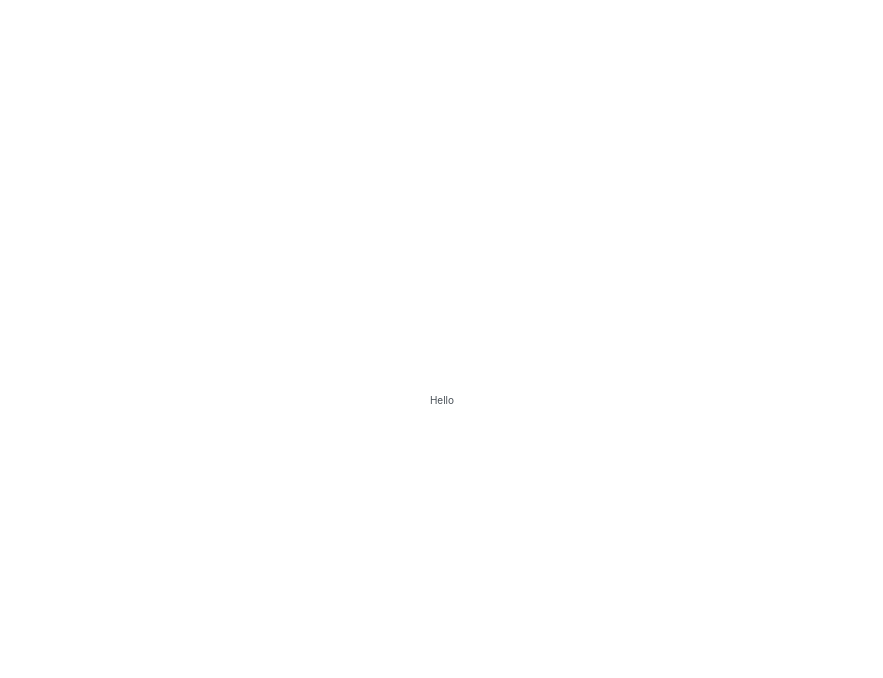
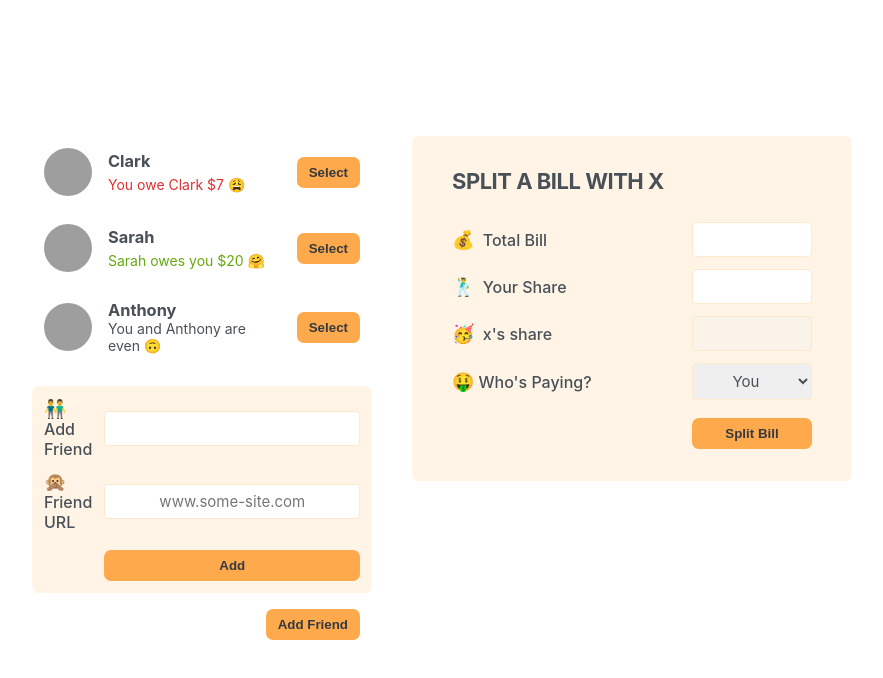
Before and after one commit to rzemlin/eat-n-split, a React (Create React App) app: page / in a window 1280 px wide. Shown: the top 678 px of the page, without its empty margins (198-1081 px from the left). Built offline with nearby package versions, Linux system fonts and the light colour scheme; grey boxes are pictures that could not be loaded.

Commit message:
add static components

```diff
--- a/src/App.js
+++ b/src/App.js
@@ -1,3 +1,5 @@
+import './App.css'
+
 const initialFriends = [
   {
     id: 118836,
@@ -20,7 +22,86 @@
 ];
 
 function App() {
-  return <div>Hello</div>
+
+  return <div className='app'>
+    <div className='sidebar'>
+    <FriendsList />
+    <FormAddFriend />
+    <Button>Add Friend</Button>
+    </div>
+    <FormSplitBill />
+
+  </div>
 }
 
+function FriendsList(){
+  const friends= initialFriends;
+  return (
+   <ul>
+    {friends.map((friend) => (
+    <Friend friend={friend} key={friend.id} />
+    ))}
+  </ul>
+  );
+}
+
+function Friend({friend}) {
+  return (
+  <li>
+   <img src={friend.image} alt={friend.name}/>
+   <h3>{friend.name}</h3>
+
+  {friend.balance < 0 && (
+  <p className='red'>
+    You owe {friend.name} ${Math.abs(friend.balance)} 😩
+    </p> )}
+    {friend.balance > 0 && (
+  <p className='green'>
+    {friend.name} owes you ${Math.abs(friend.balance)} 🤗
+    </p> )}
+    {friend.balance === 0 && (
+  <p>
+    You and {friend.name} are even 🙃
+    </p> )}
+    <Button>Select</Button>
+  </li>
+)}
+
+function FormAddFriend() {
+  return (
+  <form className='form-add-friend'>
+    <label>👬 Add Friend</label>
+    <input type='text' />
+    <label>🙊 Friend URL</label>
+    <input type='text' placeholder='www.some-site.com'/>
+    <Button>Add</Button>
+  </form>
+  )
+}
+
+function Button({children}){
+  return (
+<button className='button'>{children}</button>
+  )
+}
+
+function FormSplitBill() {
+  return (
+    <form className='form-split-bill'>
+      <h2>Split a bill with x</h2>
+      <label>💰 Total Bill</label>
+    <input type='text' />
+    <label>🕺 Your Share</label>
+    <input type='text' />
+    <label>🥳 x's share</label>
+    <input type='text' disabled/>
+    <label>🤑Who's Paying?</label>
+    <select>
+    <option value='user'>You</option>
+    <option value='friend'>X</option>
+    </select>
+    <Button>Split Bill</Button>
+      </form>
+  )
+}
 export default App;
```
